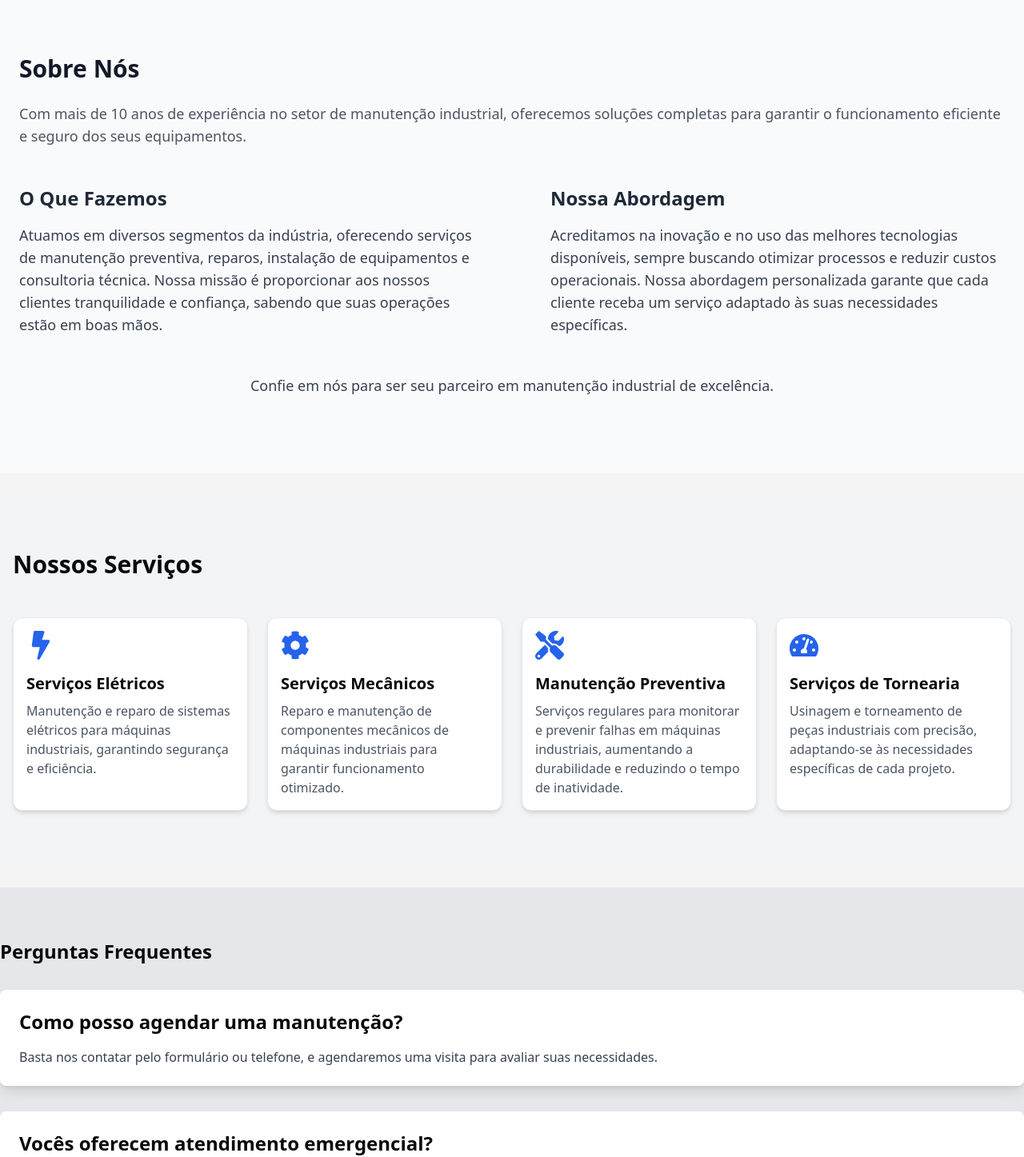
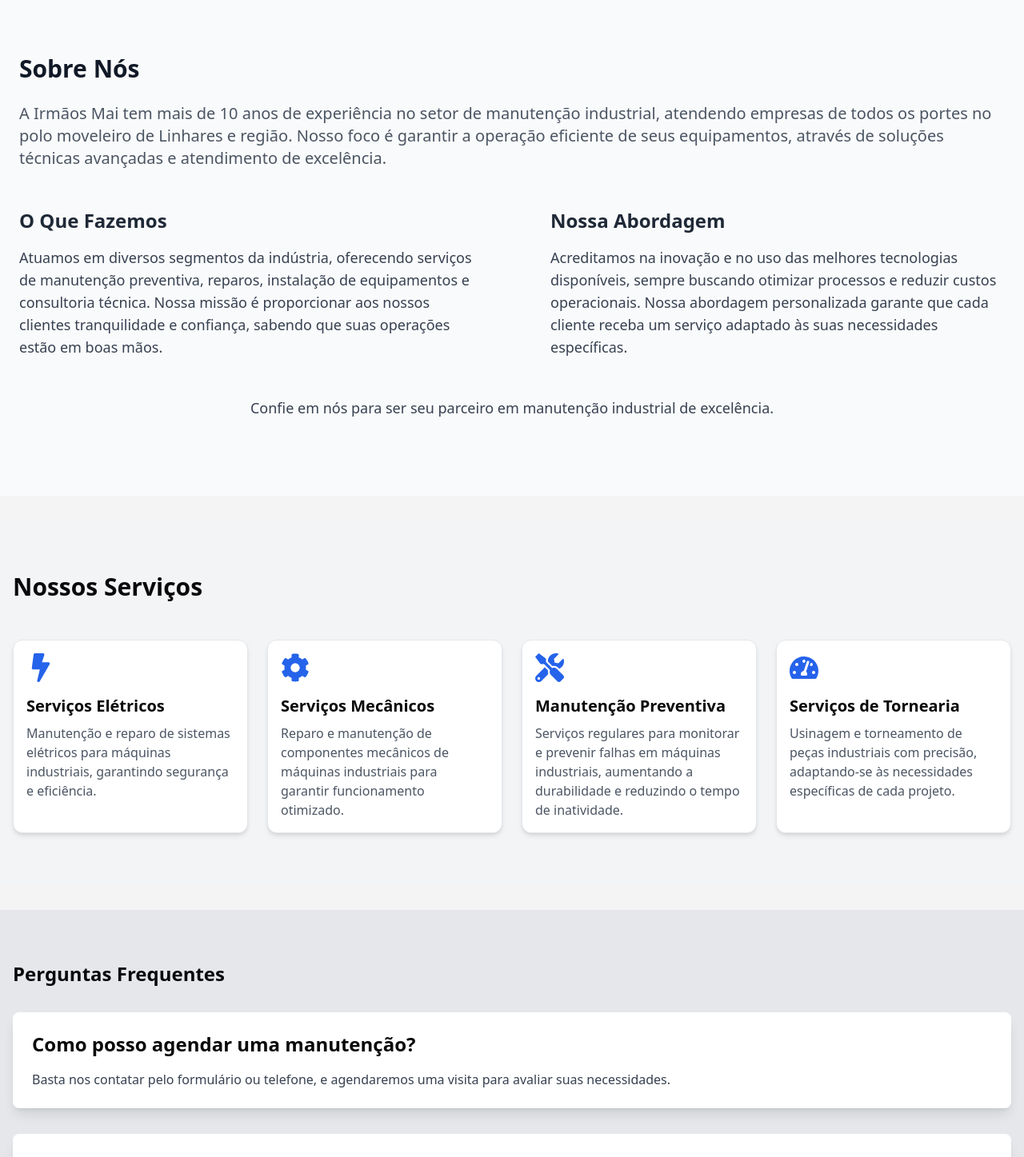
Before and after one commit to Lipao12/irmaos-mai-landing, a React (Vite) app: page / in a window 1280 px wide. Shown: the part 860-2307 px from the top of the page at 80% size. Built offline with nearby package versions, Linux system fonts and the light colour scheme.

Commit message:
small changes

```diff
--- a/index.html
+++ b/index.html
@@ -5,7 +5,9 @@
     <meta name="viewport" content="width=device-width, initial-scale=1.0" />
     <meta name="description" content="Oferecemos serviços de manutenção de máquinas industriais e torno mecânico para indústrias e empresas no polo moveleiro de Linhares e região norte do Espírito Santo.">
     <meta name="keywords" content="manutenção de máquinas, manutencao de maquinas, torno mecânico, torno mecanico, Linhares, Espírito Santo, indústria, polo moveleiro">
-    <title>IRMÃOS MAI</title>
+    <title>IRMÃOS MAI - Manutenção de Máquinas Industriais e Torno Mecânico</title>
+    <link rel="canonical" href="https://irmaos-mai.vercel.app/" />
+    <link rel="icon" href="/favicon.ico" type="image/x-icon" />
   </head>
   <body class="bg-zinc-100 text-zinc-950 antialiased">
     <div id="root"></div>
--- a/src/header.tsx
+++ b/src/header.tsx
@@ -1,7 +1,7 @@
 export const Header = () => {
   return (
     <nav className="bg-black opacity-90 text-white fixed top-0 left-0 w-full z-50 shadow-md">
-      <div className="max-w-6xl mx-auto px-6 py-4 flex items-center justify-between">
+      <div className="max-w-6xl mx-auto px-6 py-4 flex items-center justify-between md:flex hidden">
         <div className="text-2xl font-bold cursor-pointer">
           <a
             href="#home"
@@ -13,19 +13,19 @@ export const Header = () => {
         <div className="flex space-x-4">
           <a
             href="#about"
-            className="text-gray-400 hover:text-blue-400  transform transition-colors duration-200"
+            className="text-gray-400 hover:text-blue-400 transform transition-colors duration-200"
           >
             Sobre Nós
           </a>
           <a
             href="#services"
-            className="text-gray-400 hover:text-blue-400  transform transition-colors duration-200"
+            className="text-gray-400 hover:text-blue-400 transform transition-colors duration-200"
           >
             Serviços
           </a>
           <a
             href="#contact"
-            className="text-gray-400 hover:text-blue-400  transform transition-colors duration-200"
+            className="text-gray-400 hover:text-blue-400 transform transition-colors duration-200"
           >
             Contato
           </a>
--- a/src/landing/about.tsx
+++ b/src/landing/about.tsx
@@ -8,10 +8,12 @@ export const About: React.FC = () => {
           <h2 className="text-3xl font-extrabold text-gray-900 mb-6">
             Sobre Nós
           </h2>
-          <p className="text-lg text-gray-600">
-            Com mais de 10 anos de experiência no setor de manutenção
-            industrial, oferecemos soluções completas para garantir o
-            funcionamento eficiente e seguro dos seus equipamentos.
+          <p className="text-xl text-gray-600">
+            A Irmãos Mai tem mais de 10 anos de experiência no setor de
+            manutenção industrial, atendendo empresas de todos os portes no polo
+            moveleiro de Linhares e região. Nosso foco é garantir a operação
+            eficiente de seus equipamentos, através de soluções técnicas
+            avançadas e atendimento de excelência.
           </p>
         </div>
 
--- a/src/landing/faq.tsx
+++ b/src/landing/faq.tsx
@@ -26,7 +26,7 @@ export const FAQ = () => {
 
   return (
     <section id="faq" className="bg-gray-200 py-16">
-      <div className="container mx-auto">
+      <div className="container mx-auto px-4">
         <h2 className="text-2xl font-bold text-start mb-8">
           Perguntas Frequentes
         </h2>
--- a/src/landing/home.tsx
+++ b/src/landing/home.tsx
@@ -9,10 +9,10 @@ export const Home = () => {
     >
       <div className="bg-black bg-opacity-60 p-8 rounded-lg">
         <h1 className="text-5xl font-extrabold text-white mb-4">Irmãos Mai</h1>
-        <p className="text-xl text-gray-200">
+        <h2 className="text-xl text-gray-200">
           Maximizamos a eficiência das suas máquinas para que você foque no
           crescimento do seu negócio.
-        </p>
+        </h2>
       </div>
     </section>
   );
```
